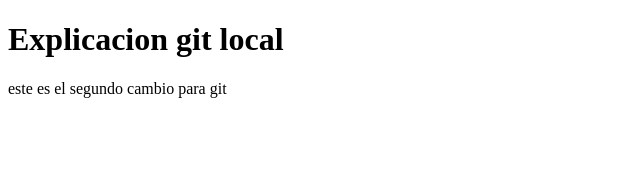
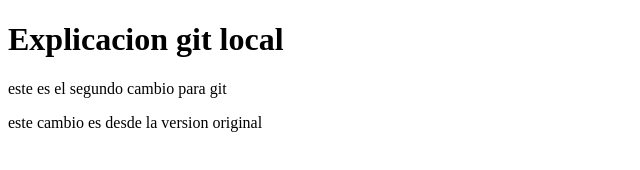
Before and after one commit to tajadaa/GitU22023, a plain HTML site: page index.html in a window 1280 px wide. Shown: the whole page, without its empty margins (0-640 px from the left). Drawn offline with Linux system fonts and the light colour scheme.

Commit message:
Cambio
Se realiza un cambio en la master

```diff
--- a/index.html
+++ b/index.html
@@ -9,5 +9,6 @@
 <body>
     <h1>Explicacion git local</h1>
     <p>este es el segundo cambio para git</p>
+    <p>este cambio es desde la version original</p>
 </body>
 </html>
```
